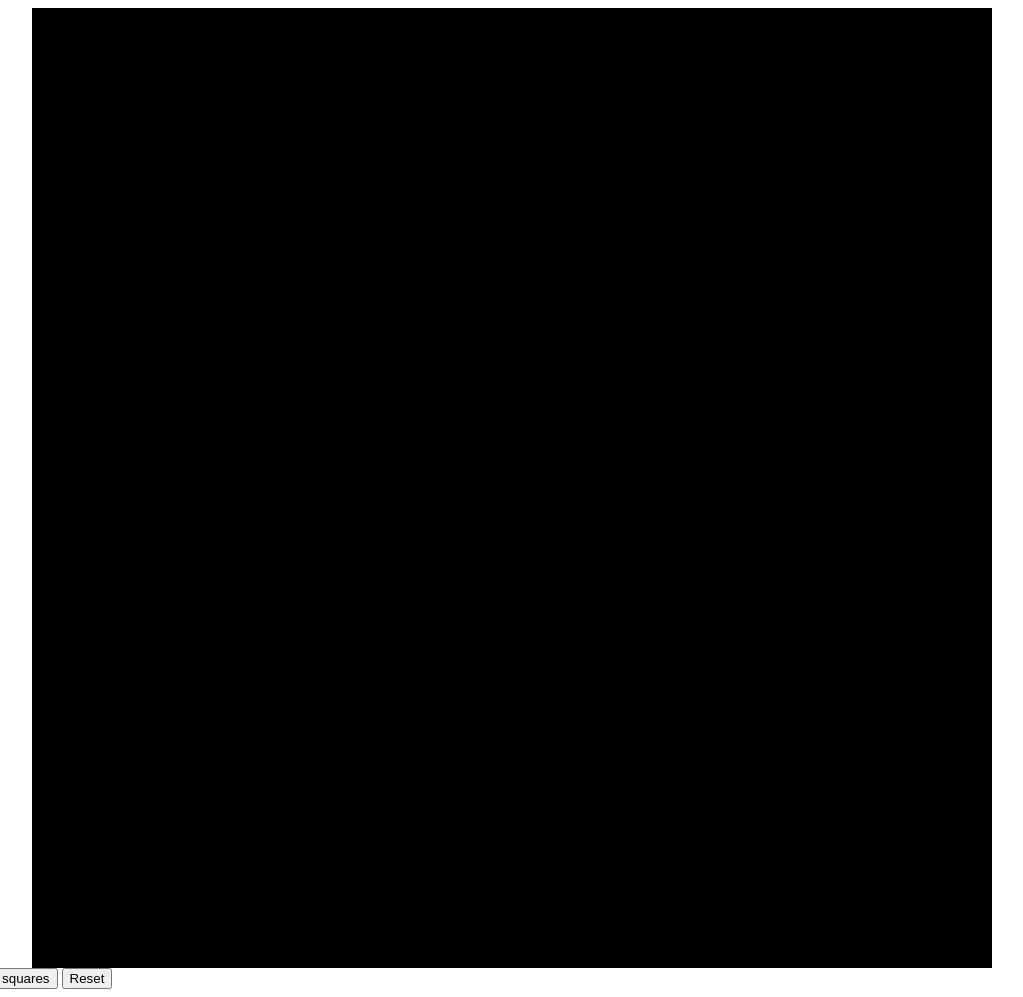
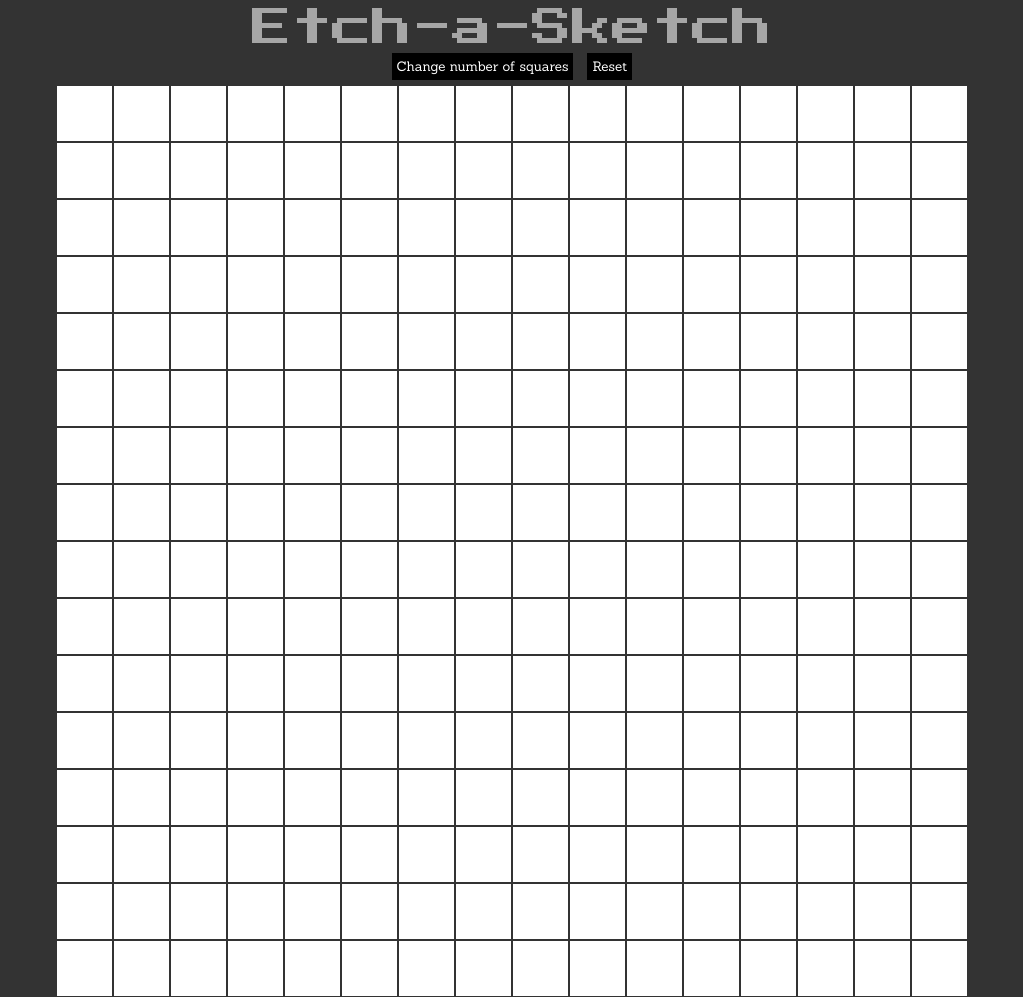
Before and after one commit to bing0i/etch-a-sketch, a plain HTML site: page index.html in a window 1280 px wide. Shown: the whole page, without its empty margins (128-1151 px from the left). Drawn offline with Linux system fonts and the light colour scheme.

Commit message:
Completed

```diff
--- a/index.html
+++ b/index.html
@@ -4,13 +4,14 @@
         <title>Courgette's Etch-a-Sketch</title>
         <meta charset="UTF-8"/>
         <link rel="stylesheet" href="styles.css">
-    </head>
+        <link href="https://fonts.googleapis.com/css?family=Press+Start+2P|Sanchez&display=swap" rel="stylesheet">
     <body>
-        <div id="squares"></div>
+        <p>Etch-a-Sketch</p>
         <div id="buttons">
             <button onclick="changeNumberOfSquares()">Change number of squares</button>
             <button onclick="resetSketchpad()">Reset</button>
         </div>
+        <div id="squares"></div>
         <script src="scripts.js"></script>
     </body>
 </html>
--- a/scripts.js
+++ b/scripts.js
@@ -1,20 +1,22 @@
-function createSquares(numberOfSquares = 16, size = 960) {
-    let sizeOfSquare = size / numberOfSquares;
+function createSquares(numberOfSquares = 16, size = 880) {
+    let sizeOfSquare = Math.trunc(size / numberOfSquares);
+    console.log(sizeOfSquare);
     const squares = document.querySelector('#squares');
-    squares.style.width = size;
-    squares.style.height = size;
+    squares.style.height = size.toString() + 'px';
     for (let i = 0; i < numberOfSquares; ++i) {
         for (let j = 0; j < numberOfSquares; ++j) {
             const square = document.createElement('div');
             square.classList.add('square');
-            square.style.width = `${sizeOfSquare}px`;
-            square.style.height = `${sizeOfSquare}px`;
-            square.style.backgroundColor = 'black';
+            square.style.width = sizeOfSquare.toString() + 'px';
+            square.style.height = sizeOfSquare.toString() + 'px';
+            square.style.backgroundColor = 'white';
+            square.style.border = '0.5px solid #333333' /*somehow 0.5 fit perfectly*/
             squares.appendChild(square);
         }
         const newLine = document.createElement('br');
         squares.appendChild(newLine);
     }
+    console.log(squares.style.height);
 }
 
 function getRandomNumber(max) {
@@ -43,7 +45,7 @@ function getRGBValue(color) {
 function changeBackgroundColor() {
     const squares = Array.from(document.querySelectorAll('.square'));
     squares.forEach(square => square.addEventListener('mouseover', function(e) {
-        if (square.style.backgroundColor === 'black') {
+        if (square.style.backgroundColor === 'white') {
             let color = randomRGBColor();
             square.style.backgroundColor = color;
         }
@@ -52,10 +54,9 @@ function changeBackgroundColor() {
             for (let i = 0; i < 3; ++i)
                 if (colorArray[i] <= 0) {
                     colorArray[i] = 0;
-                    return;
                 }
                 else
-                    colorArray[i] = colorArray[i] - colorArray[i] * 0.3;
+                    colorArray[i] = 0.7 * colorArray[i];
             square.style.backgroundColor = 'rgb(' + colorArray[0] + ',' + colorArray[1] + ',' + colorArray[2] + ')';
         }
     }));
@@ -69,16 +70,21 @@ function deleteSquares() {
 }
 
 function changeNumberOfSquares() {
-    deleteSquares();
     let numberOfSquares = prompt('How many squares per side?');
-    if (numberOfSquares === '' || numberOfSquares === null)
+    if (numberOfSquares === '') {
+        deleteSquares();
         createSquares();
-    else
-        createSquares(numberOfSquares, 960);
+    }
+    else if (numberOfSquares === null)
+        return;
+    else {
+        deleteSquares();
+        createSquares(numberOfSquares, 880);
+    }
     changeBackgroundColor();
 }
 
-function resetSketchpad(color = 'black') {
+function resetSketchpad(color = 'white') {
     const squares = Array.from(document.querySelectorAll('.square'));
     squares.forEach(square => square.style.backgroundColor = color);
 }
--- a/styles.css
+++ b/styles.css
@@ -7,3 +7,34 @@
     text-align: center;
     font-size: 0; /*delete space when add new line*/
 }
+
+#buttons {
+    text-align: center;
+}
+
+button {
+    font-family: 'Sanchez', serif;
+    border: none;
+    margin: 5px;
+    padding: 5px;
+    background-color: black;
+    color: white;
+    outline: none;
+}
+
+button:hover {
+    background-color: white;
+    color: black;
+}
+
+body {
+    background-color: #333333;
+}
+
+p {
+    font-family: 'Press Start 2P', cursive;
+    font-size: 40px;
+    text-align: center;
+    margin: 0;
+    color: #a6a6a6;
+}
```
